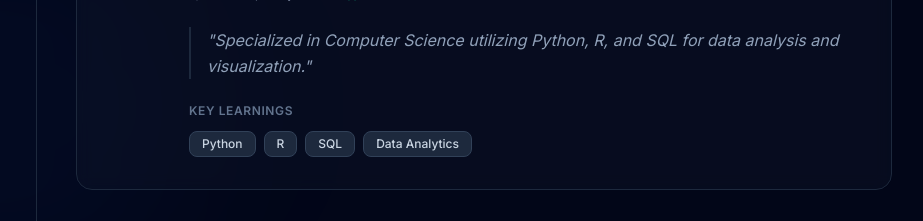
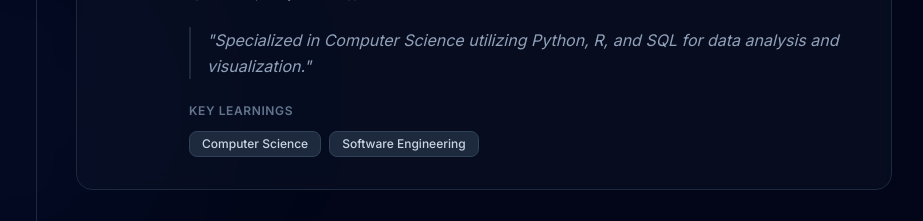
Before and after one commit to Sumit-Khatua29/sumit, a React (Vite) app: page / in a window 1280 px wide. Shown: the part 5900-6121 px from the top of the page, without its empty margins (196-1119 px from the left). Built offline with nearby package versions, Linux system fonts and the light colour scheme.

Commit message:
all files

```diff
--- a/src/components/Education.jsx
+++ b/src/components/Education.jsx
@@ -9,7 +9,7 @@ const Education = () => {
       date: '2020 - 2024',
       grade: 'CGPA: 7.29',
       desc: 'Specialized in Computer Science utilizing Python, R, and SQL for data analysis and visualization.',
-      skills: ['Python', 'R', 'SQL', 'Data Analytics'],
+      skills: ['Computer Science', 'Software Engineering'],
       icon: 'college'
     },
     {
```
